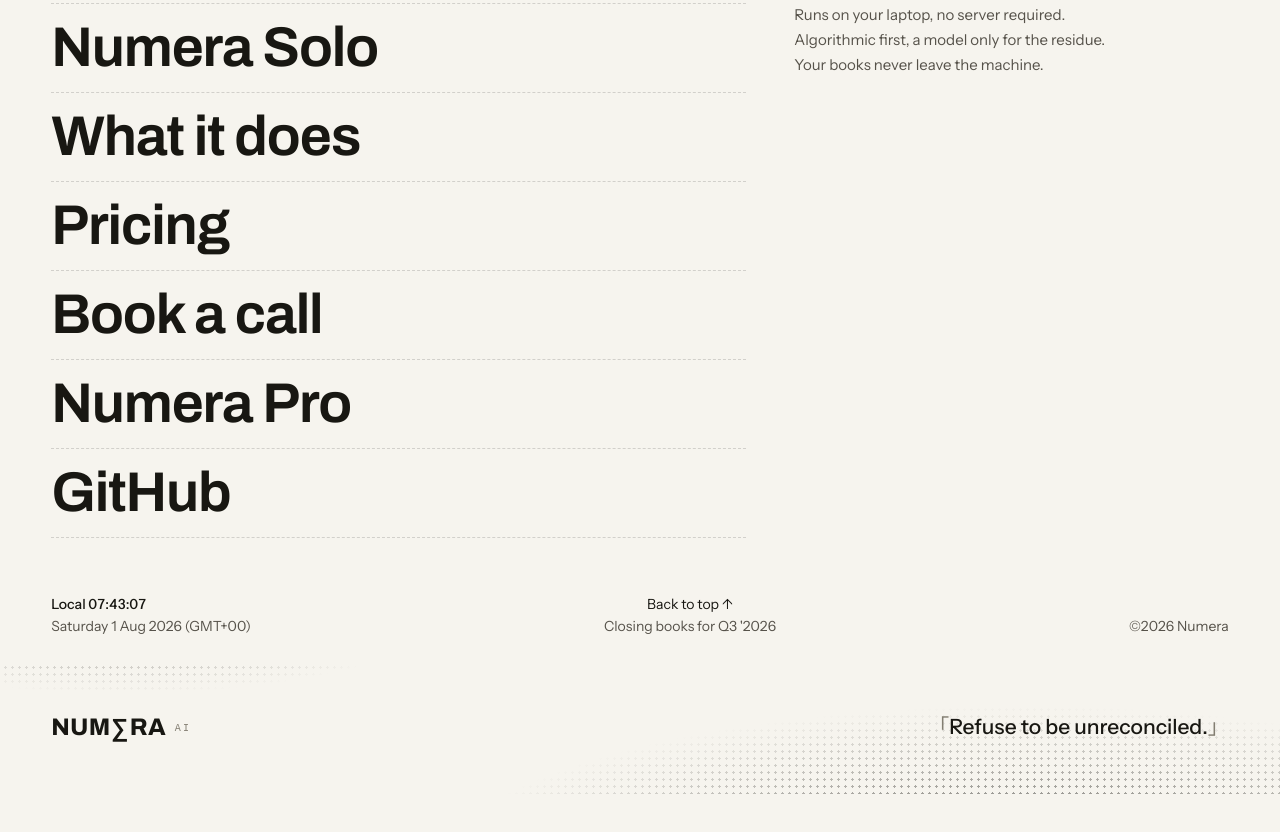
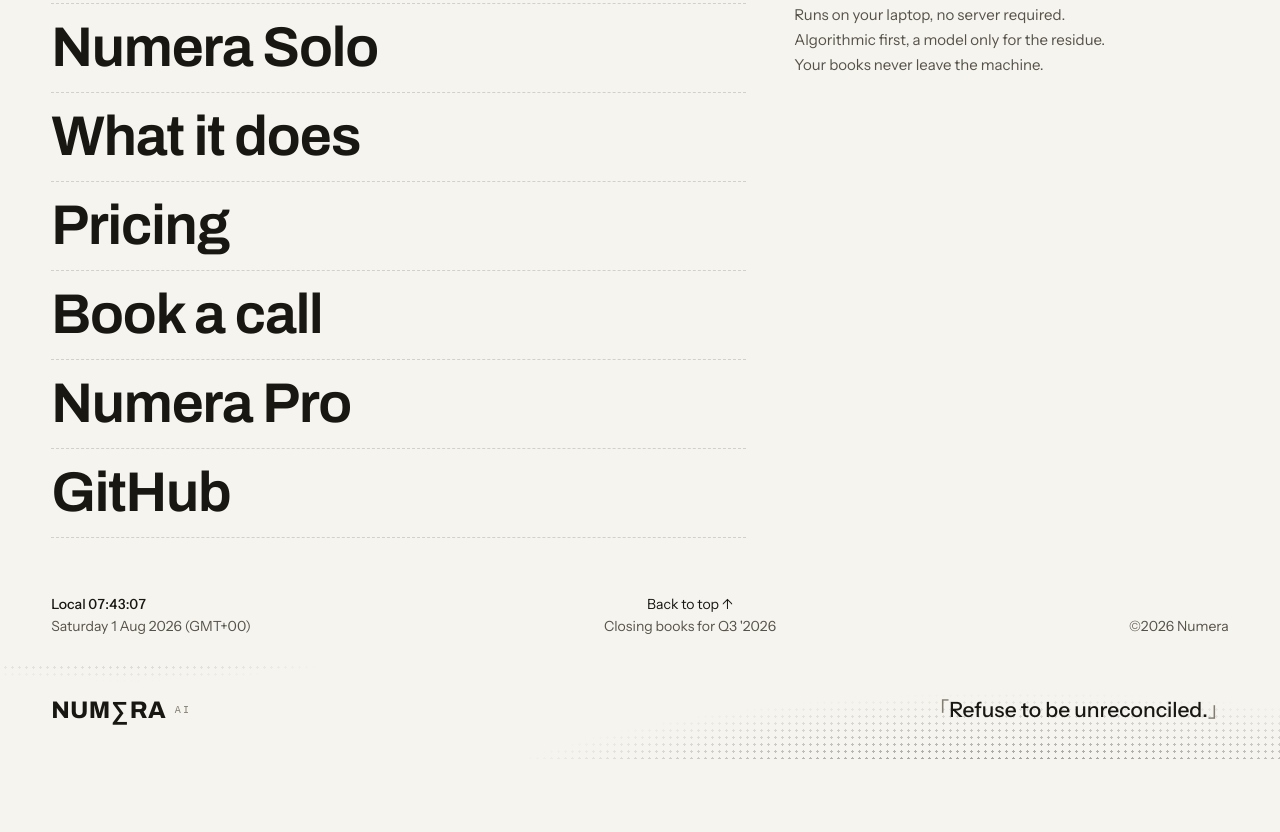
Before and after one commit to anishfyi/numera, a plain HTML site: page docs/index.html in a window 1280 px wide. Shown: the part 3666-4498 px from the top of the page. After the commit the page ends 4473 px from the top, so only its background shows below. Drawn offline with Linux system fonts and the light colour scheme; a web font is replaced by a local one.

Commit message:
fix(footer): let the halftone size to its content (#15)
The block had a fixed height with vertically centred content, so any time the wordmark and quote were shorter than the box the remainder rendered as dead dotted texture below them. Solo showed this worse than Pro. Height is now driven by content plus symmetric padding, so the gap cannot reappear on either page or at any future content length. The masked bleed the texture relies on is unaffected, since it comes from the inset pseudo-element rather than the box height.

Co-authored-by: kestrel-cli <kestrel-cli@users.noreply.github.com>

```diff
--- a/docs/numera.css
+++ b/docs/numera.css
@@ -797,9 +797,11 @@
 .foot-meta .center a{ color:var(--text); }
 .foot-meta .right{ font-size:14px; color:var(--text-2); }
 @media (max-width:640px){ .foot-meta{ flex-direction:column; align-items:flex-start; } .foot-meta .center{ text-align:left; } }
-.halftone{ position:relative; height:132px; overflow:hidden;
+/* Height is content-driven, never fixed: a fixed box left dead dotted space
+   below the wordmark whenever the content was shorter than the box. */
+.halftone{ position:relative; overflow:hidden;
   display:flex; align-items:center; justify-content:space-between;
-  padding:0 var(--gutter); gap:var(--s4); }
+  padding:30px var(--gutter); gap:var(--s4); }
 .halftone::before{ content:""; position:absolute; inset:-40px;
   background-image:radial-gradient(circle, var(--text) 1.1px, transparent 1.4px);
   background-size:7px 7px; opacity:.4;
@@ -810,7 +812,7 @@
 .halftone .wordmark, .halftone .quote{ position:relative; z-index:1; }
 .halftone .quote{ font-size:clamp(15px, 2vw, 21px); font-weight:500; text-align:right; }
 .halftone .quote .bracket{ color:var(--text-3); font-weight:400; }
-@media (max-width:640px){ .halftone{ height:112px; } }
+@media (max-width:640px){ .halftone{ padding:24px var(--gutter); } }
 
 /* hero/nirvana svg animation hooks */
 .spark{ animation:pulse 2.2s ease-in-out infinite; }
```
